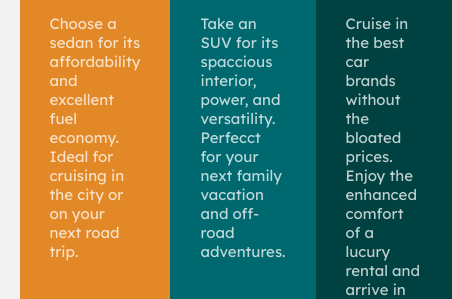
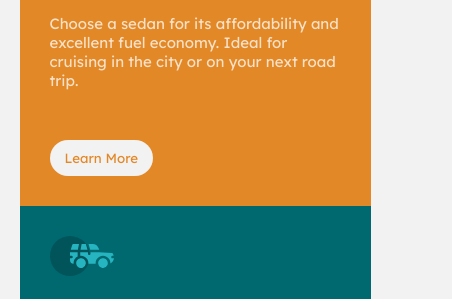
Before and after one commit to katuramu27/3-column-preview-card, a plain HTML site: page index.html in a window 390 px wide. Shown: the part 251-550 px from the top of the page, 452 px wide, since content can reach past the window. Drawn offline with Linux system fonts and the light colour scheme.

Commit message:
Update style.css

```diff
--- a/style.css
+++ b/style.css
@@ -83,6 +83,19 @@ h2 {
     color: #fff;
 
 }
+
+@media (max-width: 500px) {
+    .main .container {
+        display: flex;
+        flex-direction: column;
+    }
+    .container .column1 {
+        border-radius: 8px 8px 0 0;
+    }
+    .container .column3 {
+        border-radius: 0 0 8px 8px;
+    }
+}
 @media (max-width: 375px) {
 
     .main .container {
```
